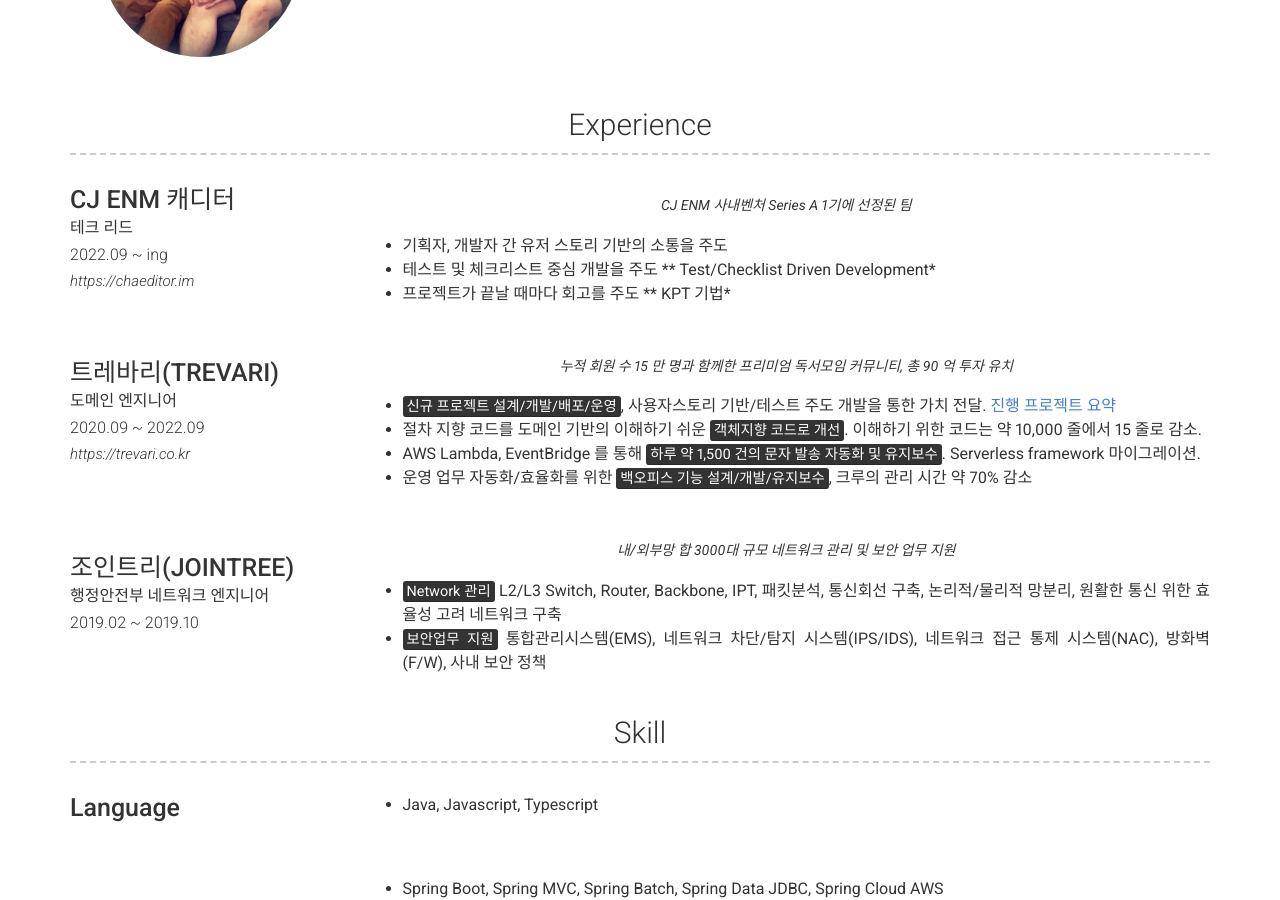
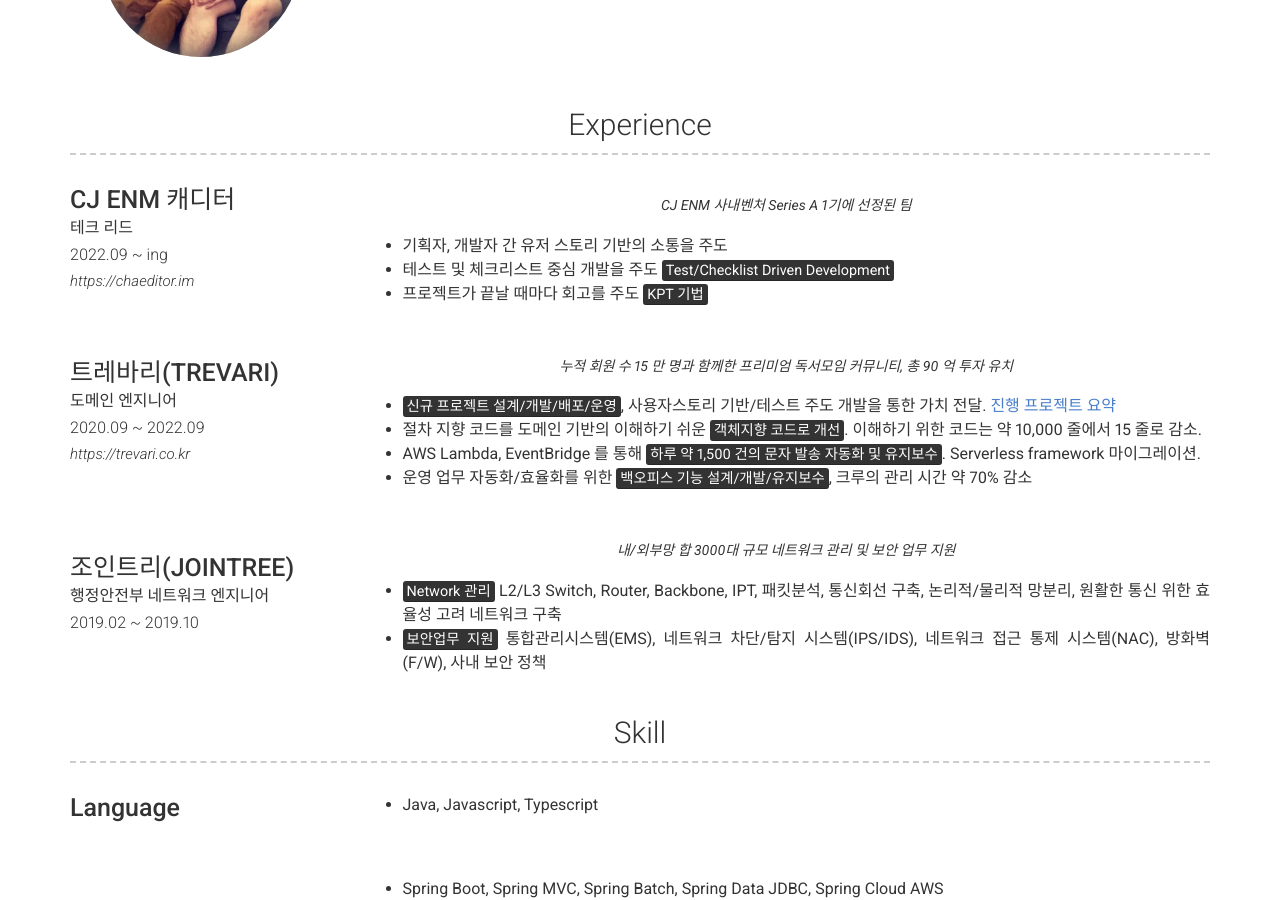
Before and after one commit to currenjin/resume, a Jekyll site: the page built from index.md, in a window 1280 px wide and 900 px high, scrolled down 499 px. Built offline with Jekyll 4.4.1, drawn with Linux system fonts in a browser that asks for light colours; nearby versions of some CDN libraries.

Commit message:
update: chaeditor

```diff
--- a/_config.yml
+++ b/_config.yml
@@ -70,8 +70,8 @@ content:
           CJ ENM 사내벤처 Series A 1기에 선정된 팀
         description: |
           - 기획자, 개발자 간 유저 스토리 기반의 소통을 주도
-          - 테스트 및 체크리스트 중심 개발을 주도 ** Test/Checklist Driven Development*
-          - 프로젝트가 끝날 때마다 회고를 주도 ** KPT 기법*
+          - 테스트 및 체크리스트 중심 개발을 주도 <mark>Test/Checklist Driven Development</mark>
+          - 프로젝트가 끝날 때마다 회고를 주도 <mark>KPT 기법</mark>
       - layout: left
         title: 트레바리(TREVARI)
         sub_title: 도메인 엔지니어
```
